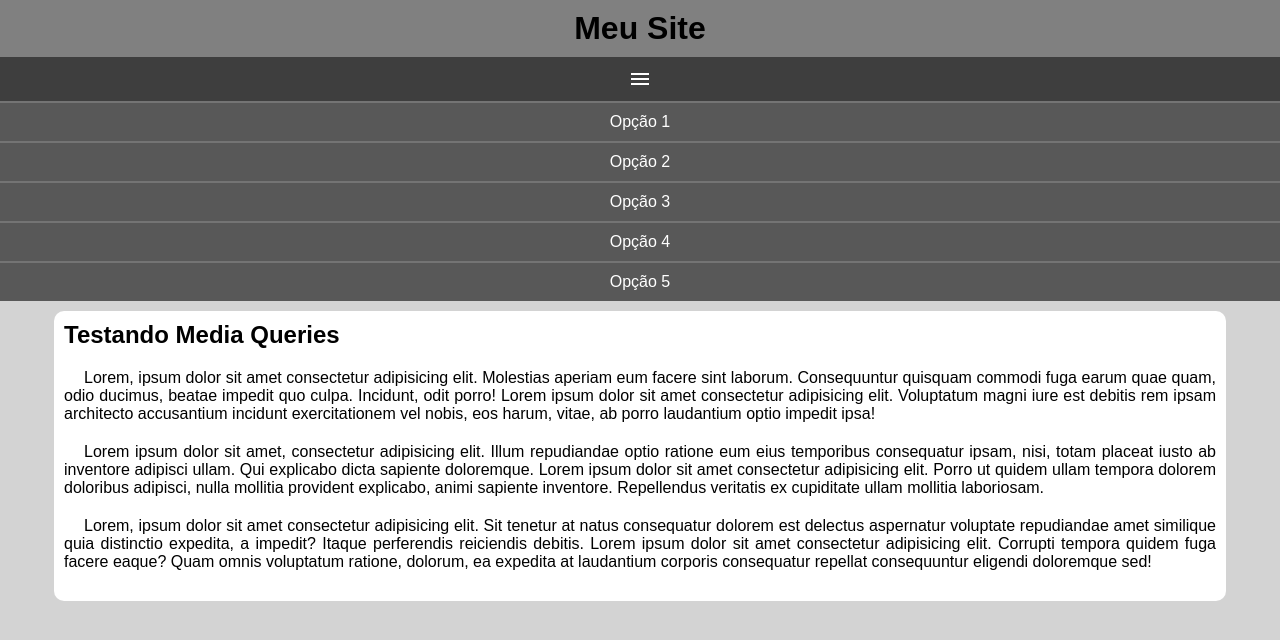
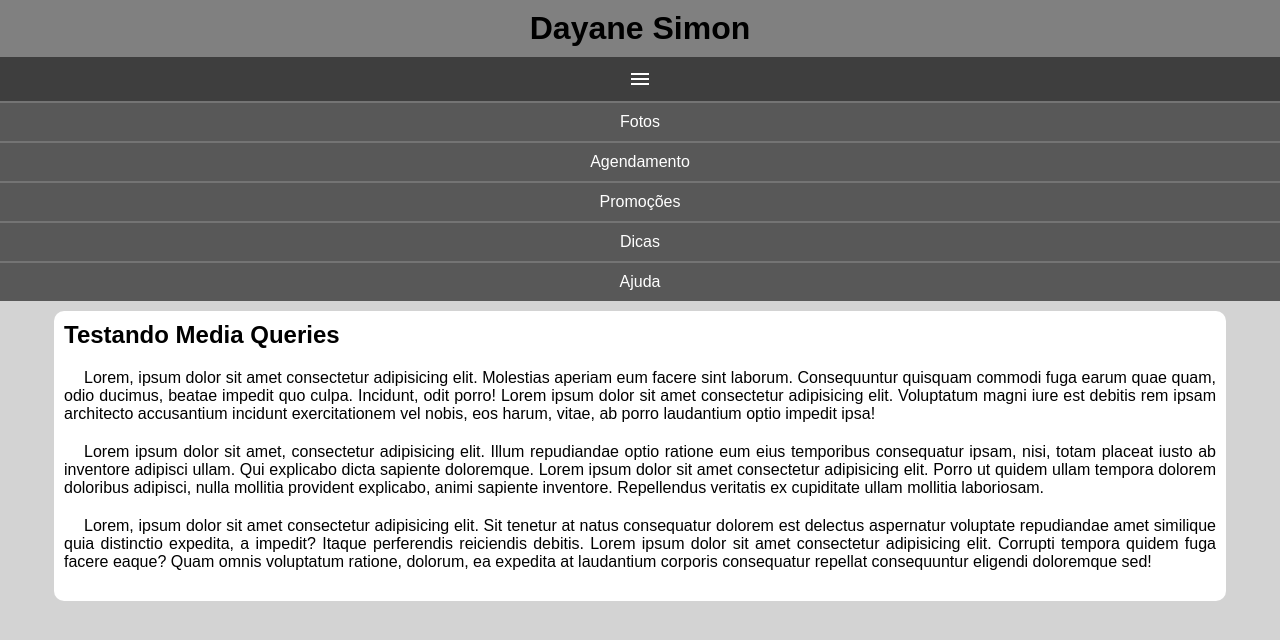
Before and after one commit to WillianSimon/exercicios-curso-de-html-css, a plain HTML site: page ex026/mq005/index.html in a window 1280 px wide. Both pictures are taken after a click on the element "menu". Drawn offline with nearby package versions, Linux system fonts and the light colour scheme.

Commit message:
Correções

```diff
--- a/ex026/mq005/index.html
+++ b/ex026/mq005/index.html
@@ -9,15 +9,15 @@
 </head>
 <body>
     <header>
-        <h1>Meu Site</h1>
+        <h1>Dayane Simon </h1>
         <span id="burguer" class="material-symbols-outlined" onclick="clickMenu()">menu</span>
         <menu id="itens">
             <ul>
-                <li><a href="#">Opção 1</a></li>
-                <li><a href="#">Opção 2</a></li>
-                <li><a href="#">Opção 3</a></li>
-                <li><a href="#">Opção 4</a></li>
-                <li><a href="#">Opção 5</a></li>
+                <li><a href="#">Fotos</a></li>
+                <li><a href="#">Agendamento</a></li>
+                <li><a href="#">Promoções</a></li>
+                <li><a href="#">Dicas</a></li>
+                <li><a href="#">Ajuda</a></li>
             </ul>
         </menu>
     </header>
```
